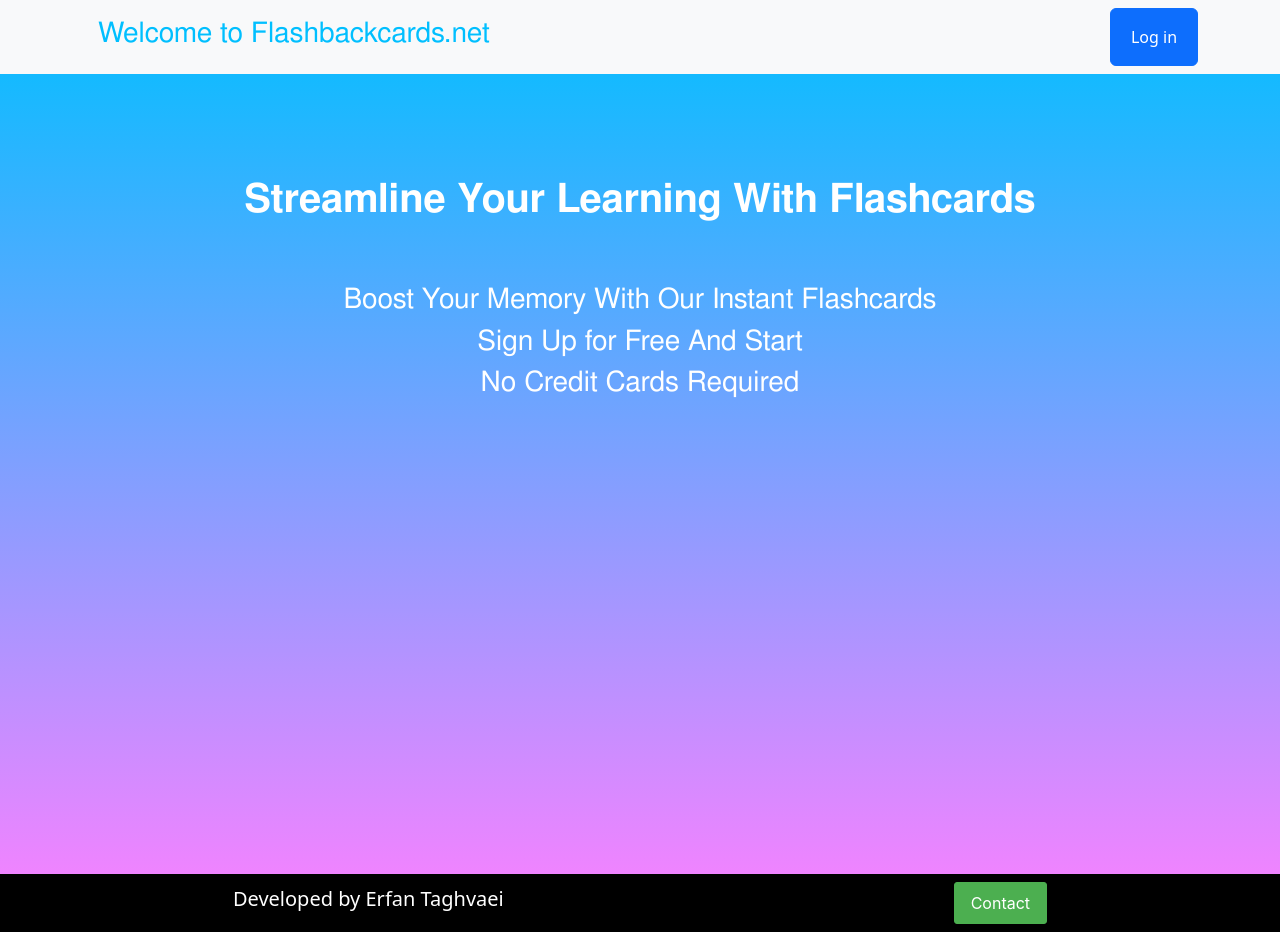
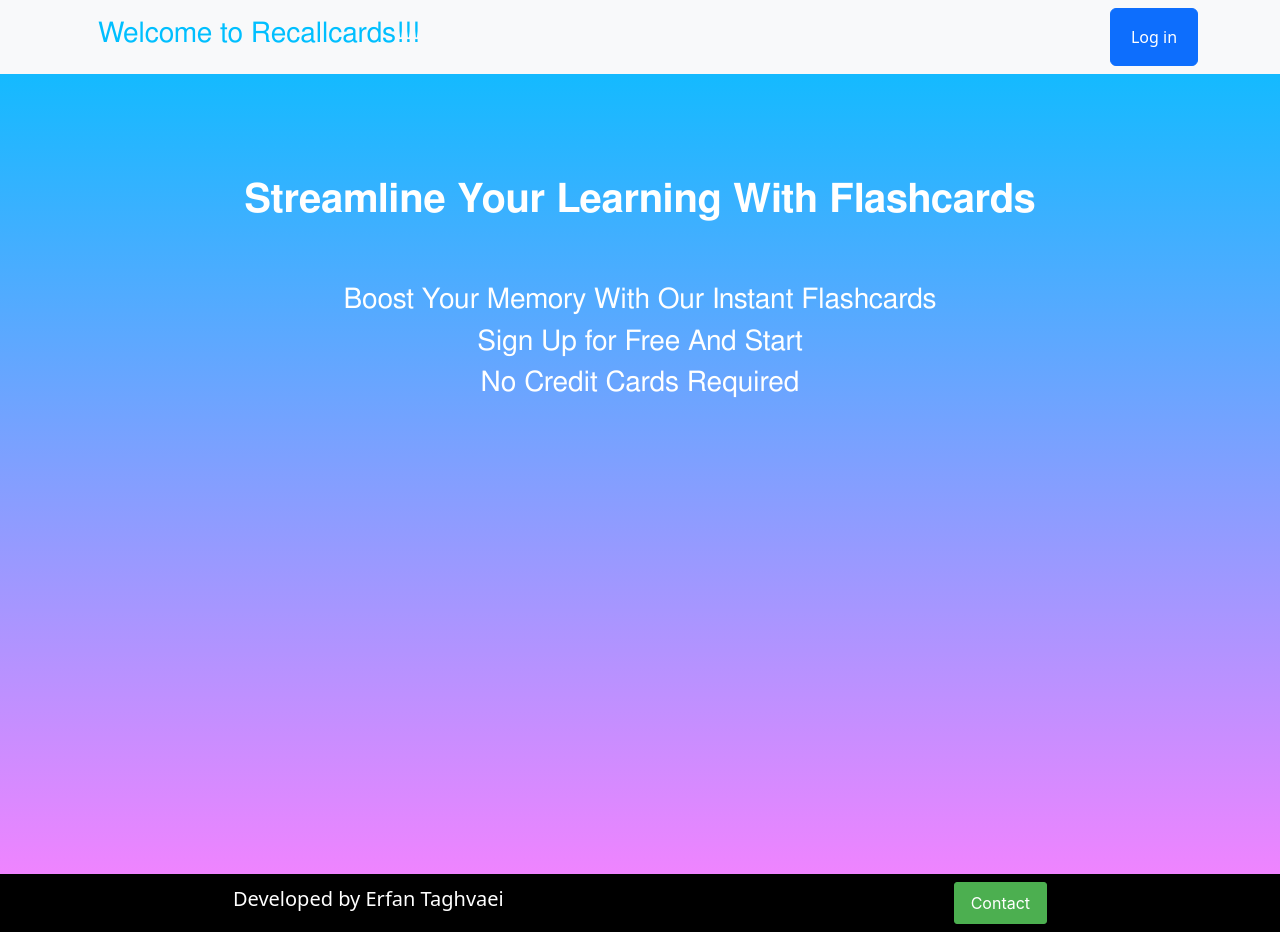
Before and after one commit to ErfanTagh/flashcard-frontend, a React (Create React App) app: page / in a window 1280 px wide. Built offline with nearby package versions, Linux system fonts and the light colour scheme.

Commit message:
Update NavBar.tsx

```diff
--- a/src/Components/auth0components/NavBar.tsx
+++ b/src/Components/auth0components/NavBar.tsx
@@ -53,7 +53,7 @@ const NavBar = () => {
 
               </NavItem>) }
 
-              {!isAuthenticated &&(<h3 className={styles.maintitle}>Welcome to Flashbackcards.net</h3>)}
+              {!isAuthenticated &&(<h3 className={styles.maintitle}>Welcome to Recallcards!!!</h3>)}
 
 
               <div className={styles.links}>
```
